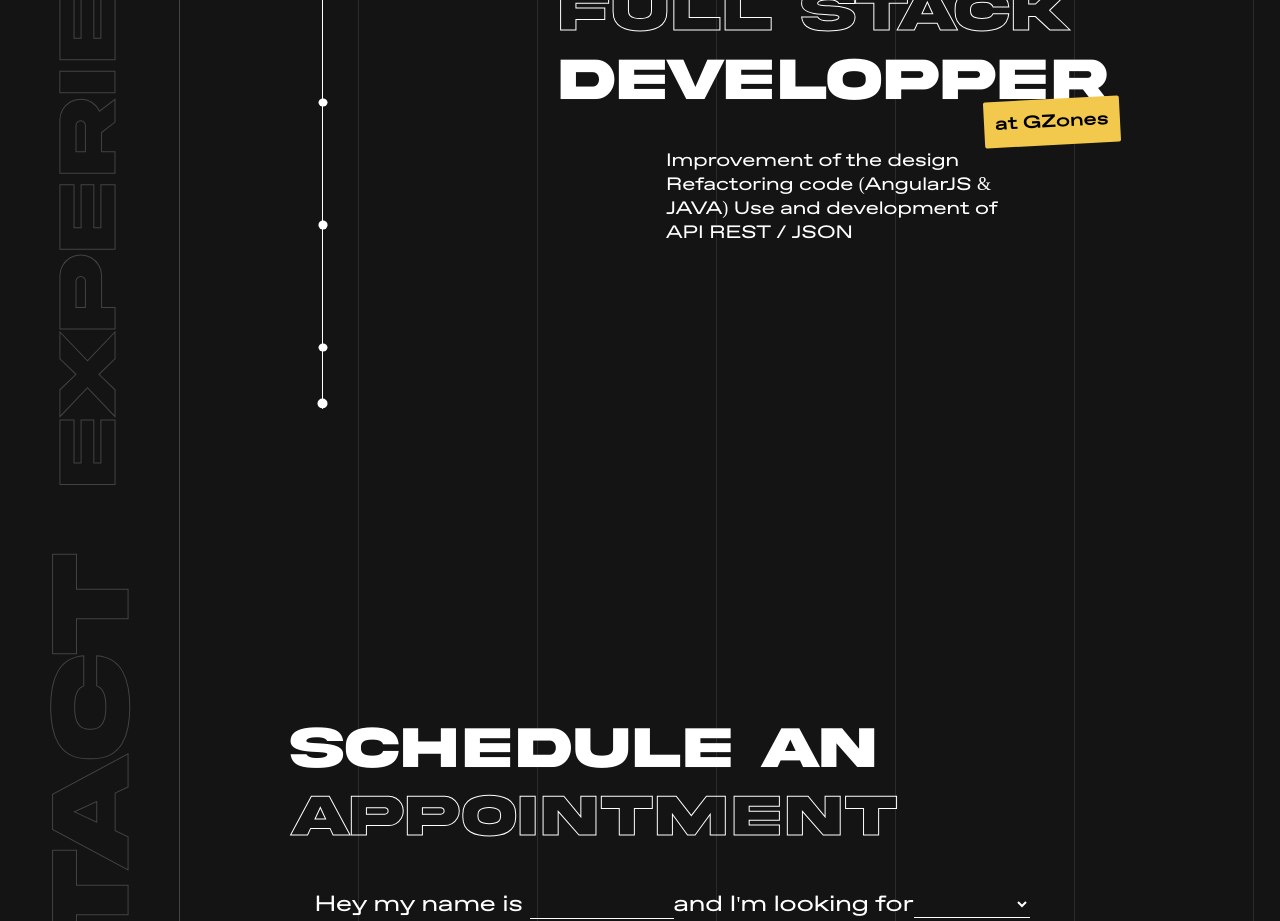
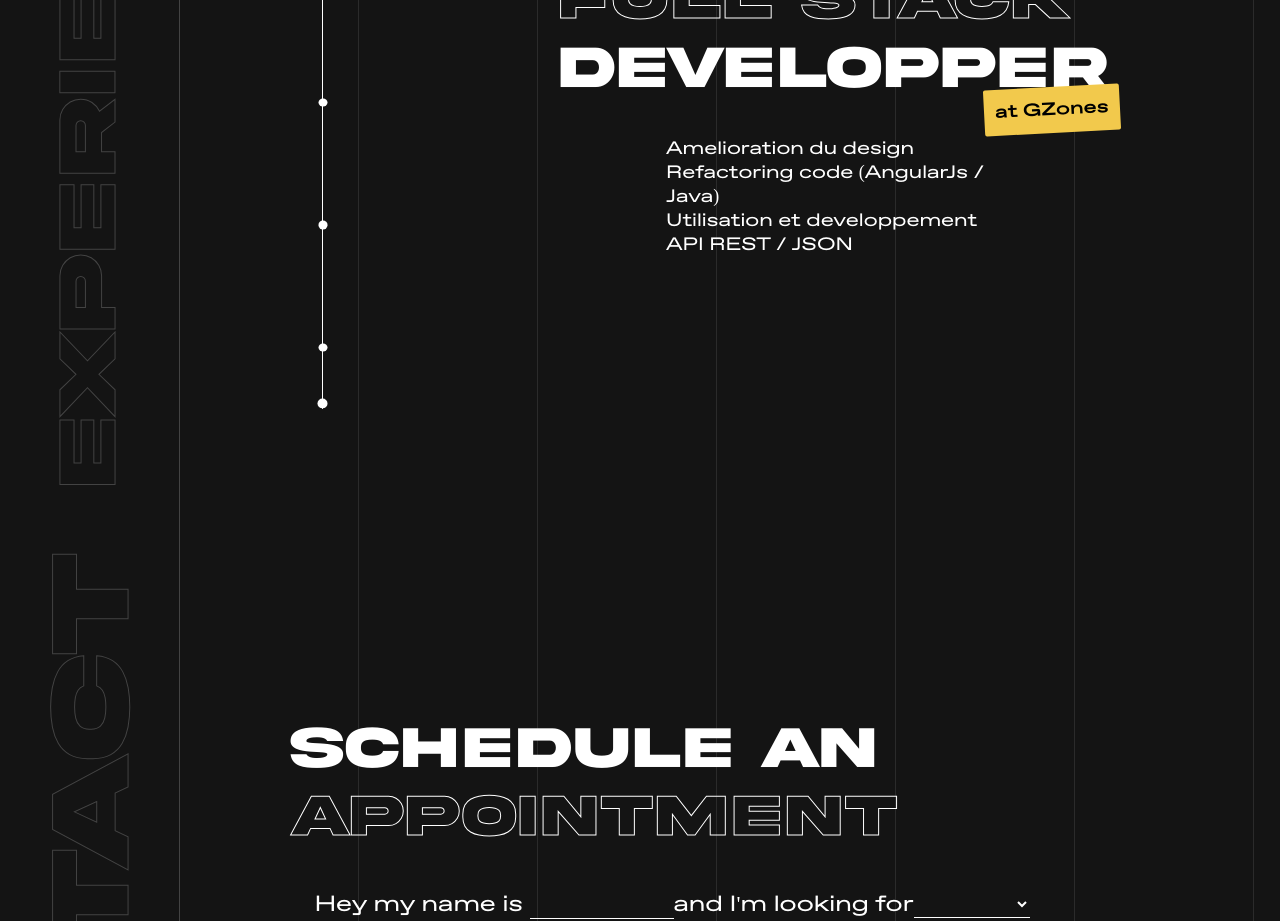
Before and after one commit to Teyz/twitch-vue, a Vue app: page / in a window 1280 px wide. Shown: the part 3480-4401 px from the top of the page. Built offline with nearby package versions, Linux system fonts and the light colour scheme.

Commit message:
FIX: text experiences

```diff
--- a/src/pages/Index/ExperiencesList.vue
+++ b/src/pages/Index/ExperiencesList.vue
@@ -17,15 +17,16 @@
       </div>
       <div class="description-flex-container">
         <div class="xp-description active">
-          <h2 class="title-experience medium anime fromTop">
+          <h2 class="title-experience medium">
             <span class="stroke">Full stack</span> developper
-            <span class="title-company anime fromRight">
+            <span class="title-company">
               at GZones
             </span>
           </h2>
-          <p class="description-experience anime fromBottom">
-            Improvement of the design Refactoring code (AngularJS & JAVA) Use
-            and development of API REST / JSON
+          <p class="description-experience">
+            <span>Amelioration du design</span>
+            <span>Refactoring code (AngularJs / Java)</span>
+            <span>Utilisation et developpement API REST / JSON</span>
           </p>
         </div>
         <div class="xp-description">
@@ -36,8 +37,8 @@
             </span>
           </h2>
           <p class="description-experience">
-            Integration: Bootstrap, HTML / CSS Wordpress: Premium Theme
-            Modification (PHP)
+            <span>Integration: Bootstrap, HTML / CSS </span>
+            <span>Wordpress: Premium Theme</span>
           </p>
         </div>
         <div class="xp-description">
@@ -48,8 +49,10 @@
             </span>
           </h2>
           <p class="description-experience">
-            IT expert for the Cdiscount & RS Components: Consulting and sales
-            (Student employment)
+            <span
+              >Expert Informatique pour le site Cdiscount & RS Components:
+              Conseil et vente (Emploi etudiant)</span
+            >
           </p>
         </div>
         <div class="xp-description">
@@ -60,8 +63,8 @@
             </span>
           </h2>
           <p class="description-experience">
-            Integration: Bootstrap, HTML / CSS Wordpress: Theme development
-            Symfony
+            <span>Création de site (Wordpress / Symfony)</span>
+            <span>Bonne pratique accessibilite</span>
           </p>
         </div>
       </div>
@@ -338,6 +341,8 @@ export default {
     text-align: left;
     font-weight: 400 !important;
     font-size: 18px;
+    display: flex;
+    flex-direction: column;
     @media screen and (max-width: 375px) {
       font-size: 38px;
       margin-right: 0px;
```
Also changed, not shown: src/assets/logo.png.
